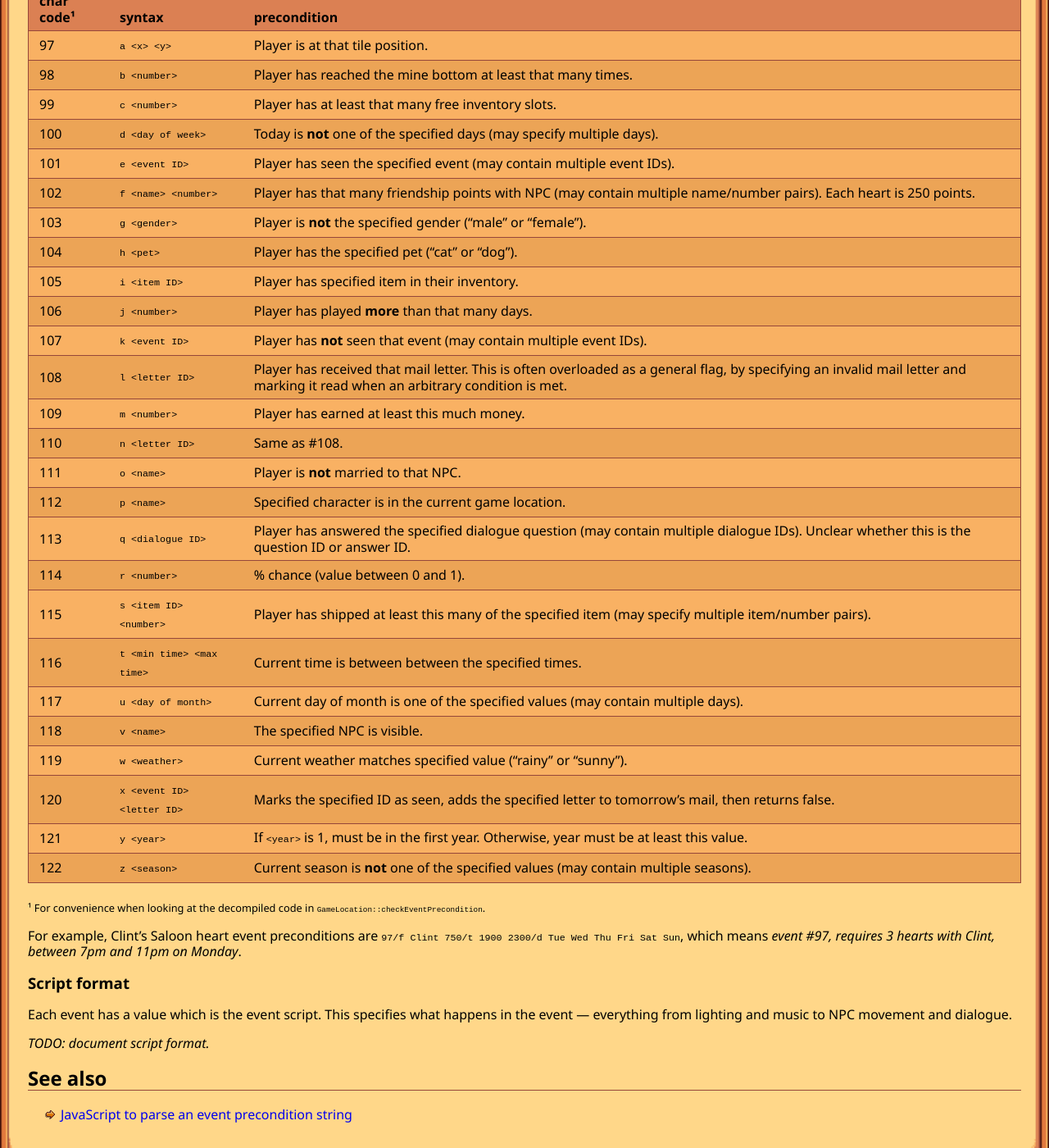
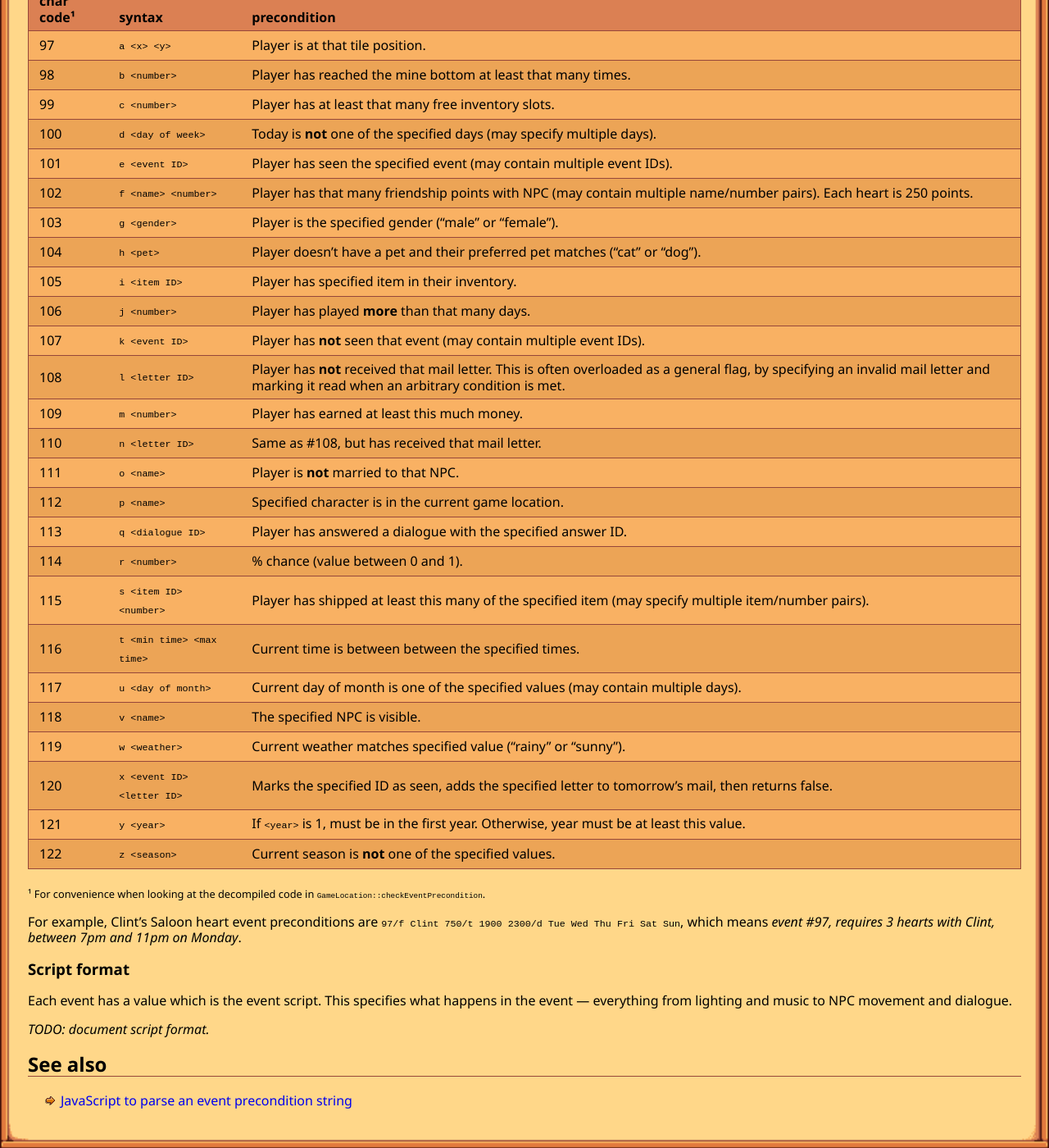
Before and after one commit to Pathoschild/canimod.github.io, a Jekyll site: the page built from for-devs/events.md, in a window 1280 px wide and 1400 px high, scrolled down 1223 px. Shown: the whole window at 82% size. Built offline with Jekyll 4.4.1, drawn with Linux system fonts in a browser that asks for light colours; nearby versions of some CDN libraries.

Commit message:
Some changes to preconditions

```diff
--- a/for-devs/events.md
+++ b/for-devs/events.md
@@ -51,17 +51,17 @@ char code¹ | syntax | precondition
 100 | `d <day of week>` | Today is **not** one of the specified days (may specify multiple days).
 101 | `e <event ID>` | Player has seen the specified event (may contain multiple event IDs).
 102 | `f <name> <number>` | Player has that many friendship points with NPC (may contain multiple name/number pairs). Each heart is 250 points.
-103 | `g <gender>` | Player is **not** the specified gender ("male" or "female").
-104 | `h <pet>` | Player has the specified pet ("cat" or "dog").
+103 | `g <gender>` | Player is the specified gender ("male" or "female").
+104 | `h <pet>` | Player doesn't have a pet and their preferred pet matches ("cat" or "dog").
 105 | `i <item ID>` | Player has specified item in their inventory.
 106 | `j <number>` | Player has played **more** than that many days.
 107 | `k <event ID>` | Player has **not** seen that event (may contain multiple event IDs).
-108 | `l <letter ID>` | Player has received that mail letter. This is often overloaded as a general flag, by specifying an invalid mail letter and marking it read when an arbitrary condition is met.
+108 | `l <letter ID>` | Player has **not** received that mail letter. This is often overloaded as a general flag, by specifying an invalid mail letter and marking it read when an arbitrary condition is met.
 109 | `m <number>` | Player has earned at least this much money.
-110 | `n <letter ID>` | Same as #108.
+110 | `n <letter ID>` | Same as #108, but has received that mail letter.
 111 | `o <name>` | Player is **not** married to that NPC.
 112 | `p <name>` | Specified character is in the current game location.
-113 | `q <dialogue ID>` | Player has answered the specified dialogue question (may contain multiple dialogue IDs). Unclear whether this is the question ID or answer ID.
+113 | `q <dialogue ID>` | Player has answered a dialogue with the specified answer ID.
 114 | `r <number>` | % chance (value between 0 and 1).
 115 | `s <item ID> <number>` | Player has shipped at least this many of the specified item (may specify multiple item/number pairs).
 116 | `t <min time> <max time>` | Current time is between between the specified times.
@@ -70,7 +70,7 @@ char code¹ | syntax | precondition
 119 | `w <weather>` | Current weather matches specified value ("rainy" or "sunny").
 120 | `x <event ID> <letter ID>` | Marks the specified ID as seen, adds the specified letter to tomorrow's mail, then returns false.
 121 | `y <year>` | If `<year>` is 1, must be in the first year. Otherwise, year must be at least this value.
-122 | `z <season>` | Current season is **not** one of the specified values (may contain multiple seasons).
+122 | `z <season>` | Current season is **not** one of the specified values.
 
 <small>¹ For convenience when looking at the decompiled code in `GameLocation::checkEventPrecondition`.</small>
 
```
